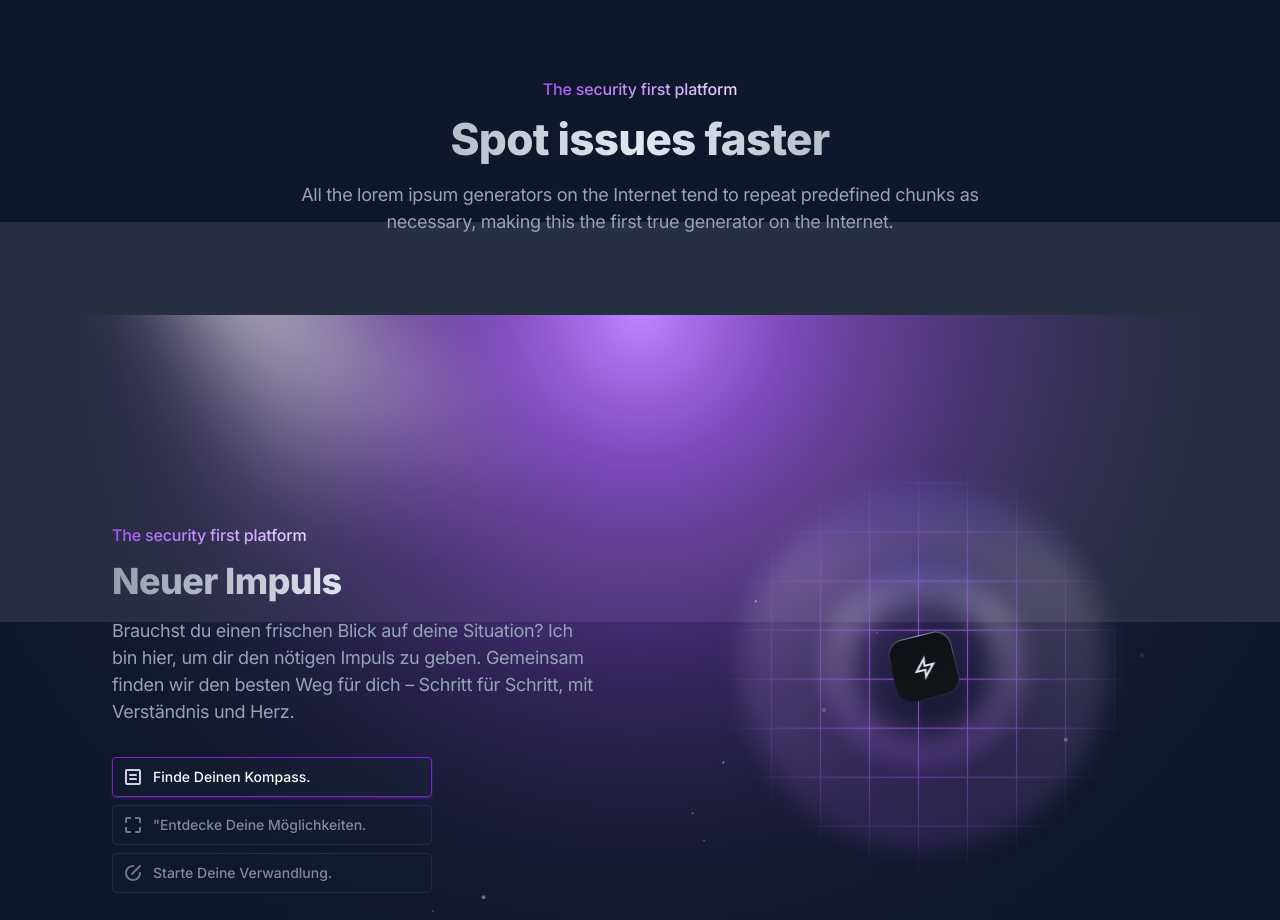
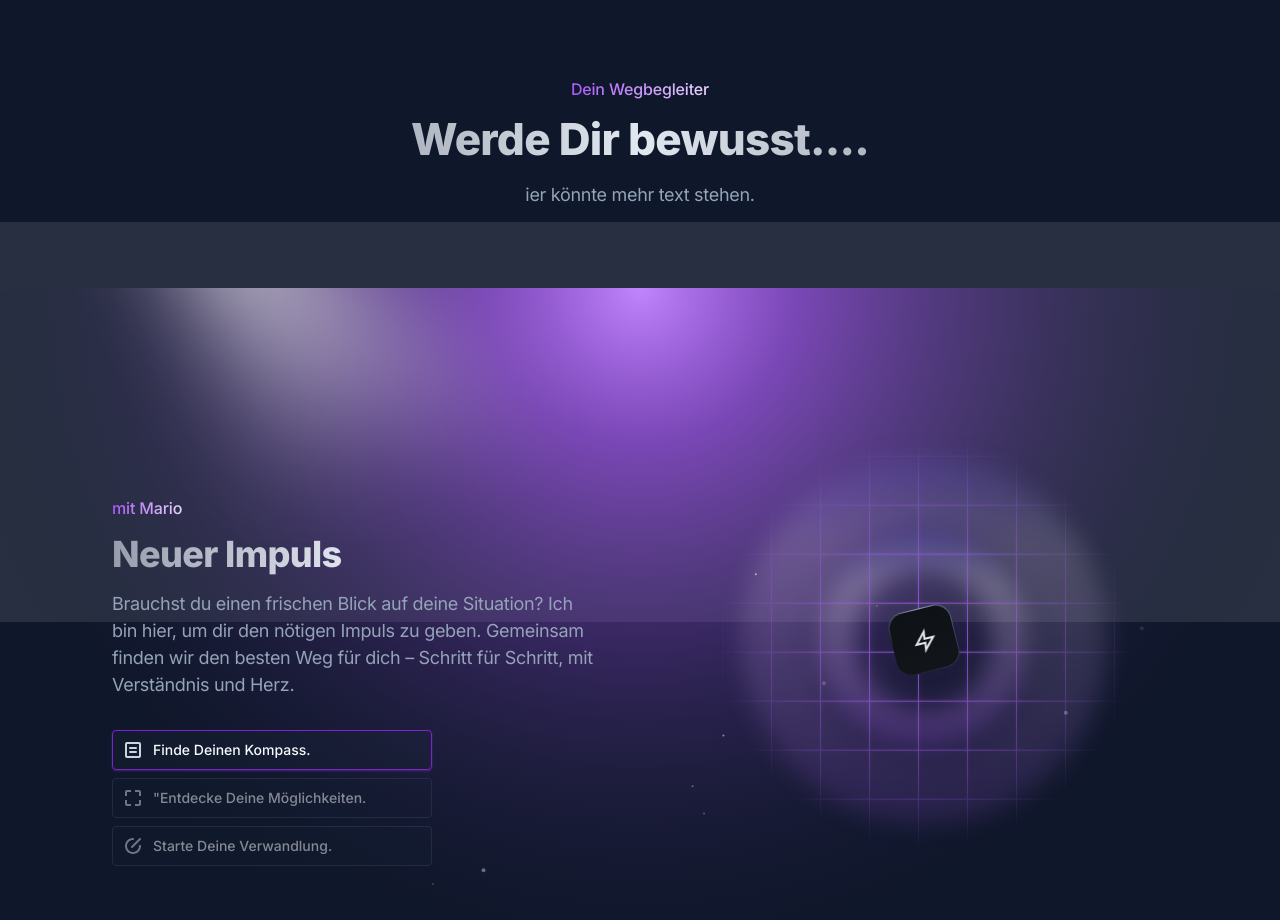
Before and after one commit to Einfachalf/HTML, a plain HTML site: page index.html in a window 1280 px wide. Shown: the part 1378-2298 px from the top of the page. Drawn offline with Linux system fonts and the light colour scheme; files that its build step writes are made by us from their sources; animation ran at ten frames a second; a script that the page names is missing.

Commit message:
Update index.html

```diff
--- a/index.html
+++ b/index.html
@@ -146,10 +146,10 @@
                         <!-- Section header -->
                         <div class="c82l3 cxe5f ch0mu cst88 c6ftu">
                             <div>
-                                <div class="cex2t cyvm0 cpkpj clbdw cnu2b cvbxf c1xbd c3btc">The security first platform</div>
+                                <div class="cex2t cyvm0 cpkpj clbdw cnu2b cvbxf c1xbd c3btc">Dein Wegbegleiter</div>
                             </div>
-                            <h2 class="c7ehl cyvm0 c1wf5 cj15g ctvzo cnu2b ck06v c3btc">Spot issues faster</h2>
-                            <p class="cabeq cwx0r">All the lorem ipsum generators on the Internet tend to repeat predefined chunks as necessary, making this the first true generator on the Internet.</p>
+                            <h2 class="c7ehl cyvm0 c1wf5 cj15g ctvzo cnu2b ck06v c3btc">Werde Dir bewusst....</h2>
+                            <p class="cabeq cwx0r">ier könnte mehr text stehen.</p>
                         </div>
 
             <!-- Features -->
@@ -174,7 +174,7 @@
                                 <div class="clx9g c810o cls9d cxmhg c1812" data-aos="fade-down">
                                     <!-- Content #1 -->
                                     <div>
-                                        <div class="cex2t cyvm0 cpkpj clbdw cnu2b cvbxf c1xbd c3btc">The security first platform</div>
+                                        <div class="cex2t cyvm0 cpkpj clbdw cnu2b cvbxf c1xbd c3btc">mit Mario</div>
                                     </div>
                                     <h3 class="cqbmj cyvm0 c1wf5 cj15g ctvzo cnu2b cvbxf c3btc">Neuer Impuls</h3>
                                     <p class="c4dav cabeq cwx0r">Brauchst du einen frischen Blick auf deine Situation? Ich bin hier, um dir den nötigen Impuls zu geben. Gemeinsam finden wir den besten Weg für dich – Schritt für Schritt, mit Verständnis und Herz.</p>
```
